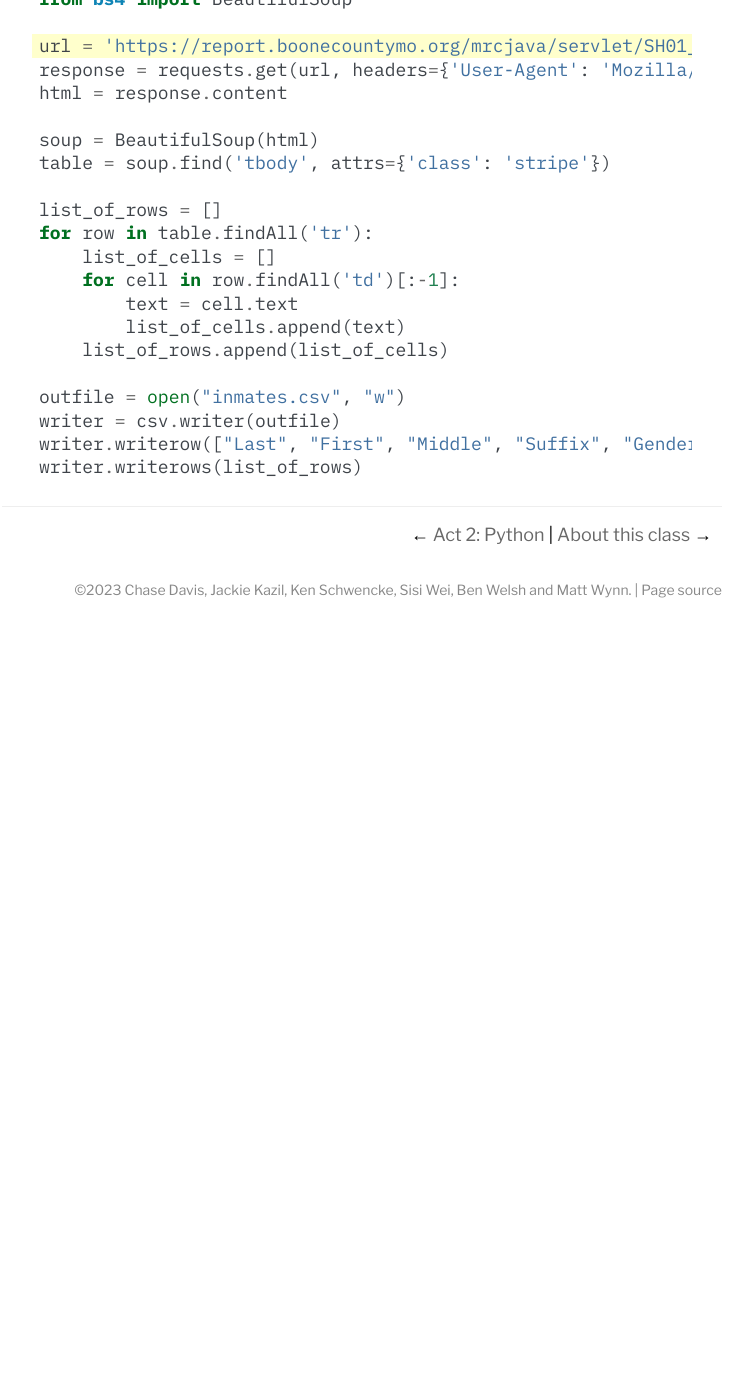
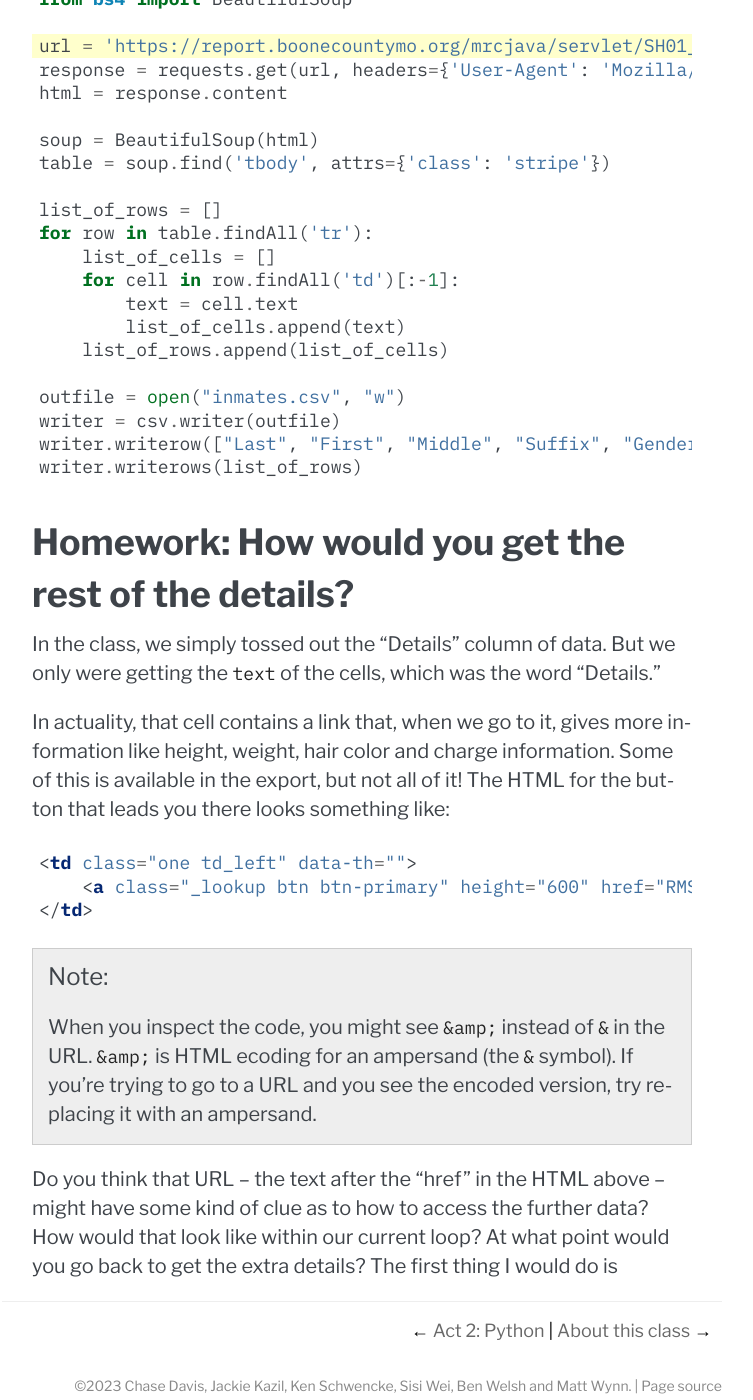
Before and after one commit to palewire/first-web-scraper, a Sphinx documentation site: the page built from docs/web-scraping.md, in a window 1280 px wide and 1400 px high, scrolled down 13738 px. Shown: the whole window, without its empty margins (388-1141 px from the left). Built offline with Sphinx 7.4.7, drawn with Linux system fonts in a browser that asks for light colours; before the commit the page ends 14368 px from its top, so only the background shows below that; some of the changed text lies outside the part shown.

Commit message:
added a little extra credit

````diff
--- a/docs/web-scraping.md
+++ b/docs/web-scraping.md
@@ -347,7 +347,7 @@ There is still one obvious problem though. There are no headers!
 
 Here's why. If you go back and look closely, our script is only looping through lists of `<td>` tags found within each row. Fun fact: Header tags in HTML tables are often wrapped in the slightly different `<th>` tag. Look back at the source of the Boone County page and you'll see that's what exactly they do.
 
-But rather than bend over backwords to dig them out of the page, let's try something a little different. Let's just skip the first row when we loop though, and then write the headers out ourselves at the end.
+But rather than bend over backwords to dig them out of the page, let's try something a little different. Since we know what the headers are, we can just write them out ourselves before we write the rest of the file.
 
 ```{code-block} python
 :emphasize-lines: 13,22
@@ -448,3 +448,21 @@ writer = csv.writer(outfile)
 writer.writerow(["Last", "First", "Middle", "Suffix", "Gender", "Race", "Age", "City", "State"])
 writer.writerows(list_of_rows)
 ```
+
+### Homework: How would you get the rest of the details?
+
+In the class, we simply tossed out the "Details" column of data. But we only were getting the `text` of the cells, which was the word "Details."
+
+In actuality, that cell contains a link that, when we go to it, gives more information like height, weight, hair color and charge information. Some of this is available in the export, but not all of it! The HTML for the button that leads you there looks something like:
+
+```html
+<td class="one td_left" data-th="">
+    <a class="_lookup btn btn-primary" height="600" href="RMS01_MP.R00040s?run=2&R001=&R002=&ID=40644&hover_redir=&width=950" linkedtype="I" mrc="returndata" target="_lookup" width="860"><i class="fa fa-large fa-fw fa-list-alt">&nbsp;</i>Details</a>
+</td>
+```
+
+```{note}
+When you inspect the code, you might see `&amp;` instead of `&` in the URL. `&amp;` is HTML ecoding for an ampersand (the `&` symbol). If you're trying to go to a URL and you see the encoded version, try replacing it with an ampersand.
+```
+
+Do you think that URL -- the text after the "href" in the HTML above -- might have some kind of clue as to how to access the further data? How would that look like within our current loop? At what point would you go back to get the extra details? The first thing I would do is
````
